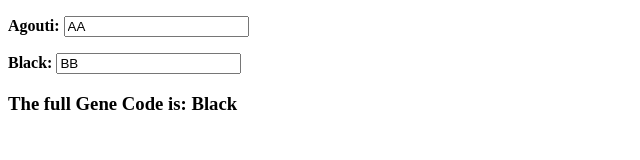
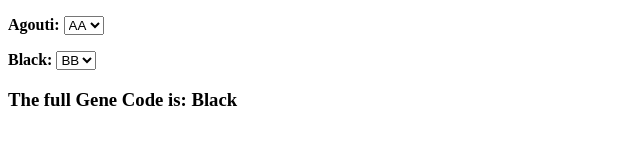
Before and after one commit to heckelsa/miceColorCalculator, a plain HTML site: page index.html in a window 1280 px wide. Shown: the whole page, without its empty margins (0-640 px from the left). Drawn offline with nearby package versions, Linux system fonts and the light colour scheme.

Commit message:
Dropdown added

```diff
--- a/index.html
+++ b/index.html
@@ -9,8 +9,17 @@
     <body>
 
     <div class="GeneCode">
-        <p><b>Agouti:</b> <input data-bind="value: agouti" /></p>
-        <p><b>Black:</b> <input data-bind="value: black" /></p>
+        <p><b>Agouti:</b> <select name="agouti" data-bind="value: agouti">
+							<option>AA</option>
+							<option>Aa</option>
+							<option>aa</option>
+							</select>
+							</p>
+        <p><b>Black:</b> <select name="agouti" data-bind="value: black">
+							<option>BB</option>
+							<option>Bb</option>
+							<option>bb</option>
+							</select></p>
         <h3>The full Gene Code is: <span data-bind="text: currentCoatColor"> </span></h3>
 
     </div>
```
Also changed, not shown: js/MiceColor.js (+4 -6 lines).
